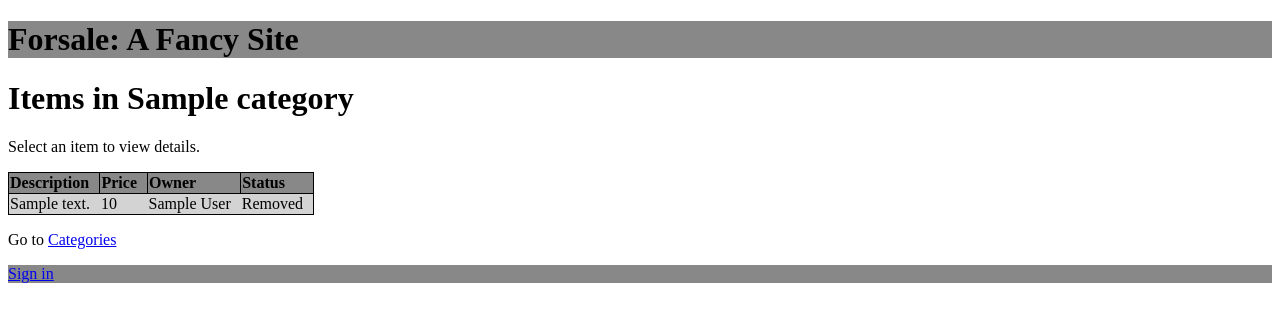
After one commit to johnbayko/forsale_django_demo, a Django app: template forsale/templates/forsale/items.html in a window 1280 px wide. The commit adds this page. Shown: the top 322 px of the page. Run offline with Django 5.2, Linux system fonts and the light colour scheme; tables that the repository leaves empty hold one stand-in row (values such as "Sample post"); the template is opened without the code that fills it: values that come from a table or form of the project are taken from there, most other values are stand-ins (such as "Sample title", 1, 10 or a date in 2020).

Commit message:
Add items list page
- Fill out items view.
- Add items html page.
- Make sold and removed items only visible to item owner, when owner is signed
  in.
- Make categories on categories page link to items list page.
- Use raw path as return value for signin etc. pages rather than page name and
  parameter, because pages don't all have the same number of parameters.

```diff
--- a/forsale/admin.py
+++ b/forsale/admin.py
@@ -1,6 +1,7 @@
 from django.contrib import admin
 
-from .models import Categories, Items
+from .models import Categories, Items, Userinfo
 
 admin.site.register(Categories)
 admin.site.register(Items)
+admin.site.register(Userinfo)
--- a/forsale/models.py
+++ b/forsale/models.py
@@ -19,7 +19,7 @@ class Userinfo(models.Model):
 
 class Items(models.Model):
     created = models.DateTimeField(auto_now_add=True)
-#    owner = models.ForeignKey(Userinfo, on_delete=models.PROTECT)
+    owner = models.ForeignKey(Userinfo, on_delete=models.PROTECT)
     category = models.ForeignKey(Categories, on_delete=models.PROTECT)
     description = models.CharField(max_length=256, blank=True)
 #    picture = models.ImageField(upload_to=)
--- a/forsale/static/forsale/style.css
+++ b/forsale/static/forsale/style.css
@@ -9,3 +9,9 @@ th, td {
   text-align:left;
   padding-right: 10px;
 }
+#solditem {
+  background-color: Gold;
+}
+#removeditem {
+  background-color: LightGrey;
+}
--- a/forsale/templates/forsale/categories.html
+++ b/forsale/templates/forsale/categories.html
@@ -10,7 +10,11 @@
       </tr>
       {% for category in categories_list %}
         <tr>
-          <td>{{ category.name }}</td>
+          <td>
+            <a href="{% url "forsale:items" category.id %}">
+              {{ category.name }}
+            </a>
+          </td>
           <td>{{ category.description }}</td>
         </tr>
       {% endfor %}
--- /dev/null
+++ b/forsale/templates/forsale/items.html
@@ -0,0 +1,48 @@
+{% extends "forsale/forsale.html" %}
+
+{% block content %}
+    <h1>Items in {{ category.name }}</h1>
+    <p>Select an item to view details.</p>
+    <table>
+      <tr style="background-color:{{ highlight_bg_color }}">
+        <th>Description</th>
+        <th>Price</th>
+        <th>Owner</th>
+        <th>Status</th>
+      </tr>
+      <!-- Sold or removed items will only be retrieved for owner
+           (when user sidnet in) -->
+      {% for item in items_list %}
+        <tr
+          {% if item.removed %}
+            id="removeditem"
+          {% elif item.sold %}
+            id="solditem"
+          {% else %}
+            id="availableitem"
+          {% endif %}
+        >
+          <td>{{ item.description }}</td>
+          <td>{{ item.price }}</td>
+          <td>
+            {% if item.owner.user.first_name or item.owner.user.last_name %}
+              {{ item.owner.user.first_name }} {{ item.owner.user.last_name }}
+            {% else %}
+              {{ item.owner.username }} {{ item.owner.user.last_name }}
+            {% endif %}
+          </td>
+          <td>
+            {% if item.removed %}
+              Removed
+            {% elif item.sold %}
+              Sold
+            {% endif %}
+          </td>
+        </tr>
+      {% endfor %}
+    </table>
+    <p>
+      Go to <A href="{% url "forsale:categories" %}">Categories</a>
+    </p>
+    {% include 'forsale/signinout.html' %}
+{% endblock %}
--- a/forsale/templates/forsale/signin.html
+++ b/forsale/templates/forsale/signin.html
@@ -28,17 +28,17 @@
       </tr>
       </table>
 
-      <button type="submit" formaction="{% url 'forsale:signin_done' origin_url_name %}">
+      <button type="submit" formaction="{% url 'forsale:signin_done' origin_path %}">
          Sign in
        </button>
      <!-- New user should use username and password already entered, so it
           should also submit using same form but different action. -->
-      <button type="submit" formaction="{% url 'forsale:signup' origin_url_name %}">
+      <button type="submit" formaction="{% url 'forsale:signup' origin_path %}">
         New user
       </button>
     </form>
     <!-- Submit must be a button, so make cancel link a button too. -->
-    <form action="{% url 'forsale:'|add:origin_url_name %}">
+    <form action="{{ origin_path }}">
       <input type="submit" value="Cancel">
     </form>
 {% endblock %}
--- a/forsale/templates/forsale/signinout.html
+++ b/forsale/templates/forsale/signinout.html
@@ -2,7 +2,7 @@
   {% if user.username %}
     <p>
       <span style="background-color:{{ signinout_bg_color }}">
-        <a href="{% url 'forsale:signout_done' origin_url_name %}">
+        <a href="{% url 'forsale:signout_done' origin_path %}">
           Sign out
         </a>
       </span> username: {{ user.username }}
@@ -10,7 +10,7 @@
   {% else %}
     <p>
       <span style="background-color:{{ signinout_bg_color }}">
-        <a href="{% url 'forsale:signin' origin_url_name %}">
+        <a href="{% url 'forsale:signin' origin_path %}">
           Sign in
         </a>
       </span>
--- a/forsale/templates/forsale/signup.html
+++ b/forsale/templates/forsale/signup.html
@@ -68,13 +68,13 @@
       </table>
 
       <p>
-        <button type="submit" formaction="{% url 'forsale:signup_done' origin_url_name %}">
+        <button type="submit" formaction="{% url 'forsale:signup_done' origin_path %}">
           Add user
         </button>
       </p>
     </form>
     {# Submit must be a button, so make cancel link a button too. #}
-    <form action="{% url 'forsale:'|add:origin_url_name %}">
+    <form action="{% url 'forsale:'|add:origin_path %}">
       <input type="submit" value="Cancel">
     </form>
     {# TODO Add new account link #}
--- a/forsale/urls.py
+++ b/forsale/urls.py
@@ -8,9 +8,9 @@ urlpatterns = [
     path("categories", views.categories, name="categories"),
     path("categories/<int:category_id>/items", views.items, name="items"),
 
-    path("signin/<slug:origin_url_name>", views.signin, name="signin"),
-    path("signin_done/<slug:origin_url_name>", views.signin_done, name="signin_done"),
-    path("signout_done/<slug:origin_url_name>", views.signout_done, name="signout_done"),
-    path("signup/<slug:origin_url_name>", views.signup, name="signup"),
-    path("signup_done/<slug:origin_url_name>", views.signup_done, name="signup_done"),
+    path("signin/<path:origin_path>", views.signin, name="signin"),
+    path("signin_done/<path:origin_path>", views.signin_done, name="signin_done"),
+    path("signout_done/<path:origin_path>", views.signout_done, name="signout_done"),
+    path("signup/<path:origin_path>", views.signup, name="signup"),
+    path("signup_done/<path:origin_path>", views.signup_done, name="signup_done"),
 ]
```
Also changed, not shown: forsale/views.py (+48 -23 lines), forsale/migrations/0004_items_owner.py (added).
